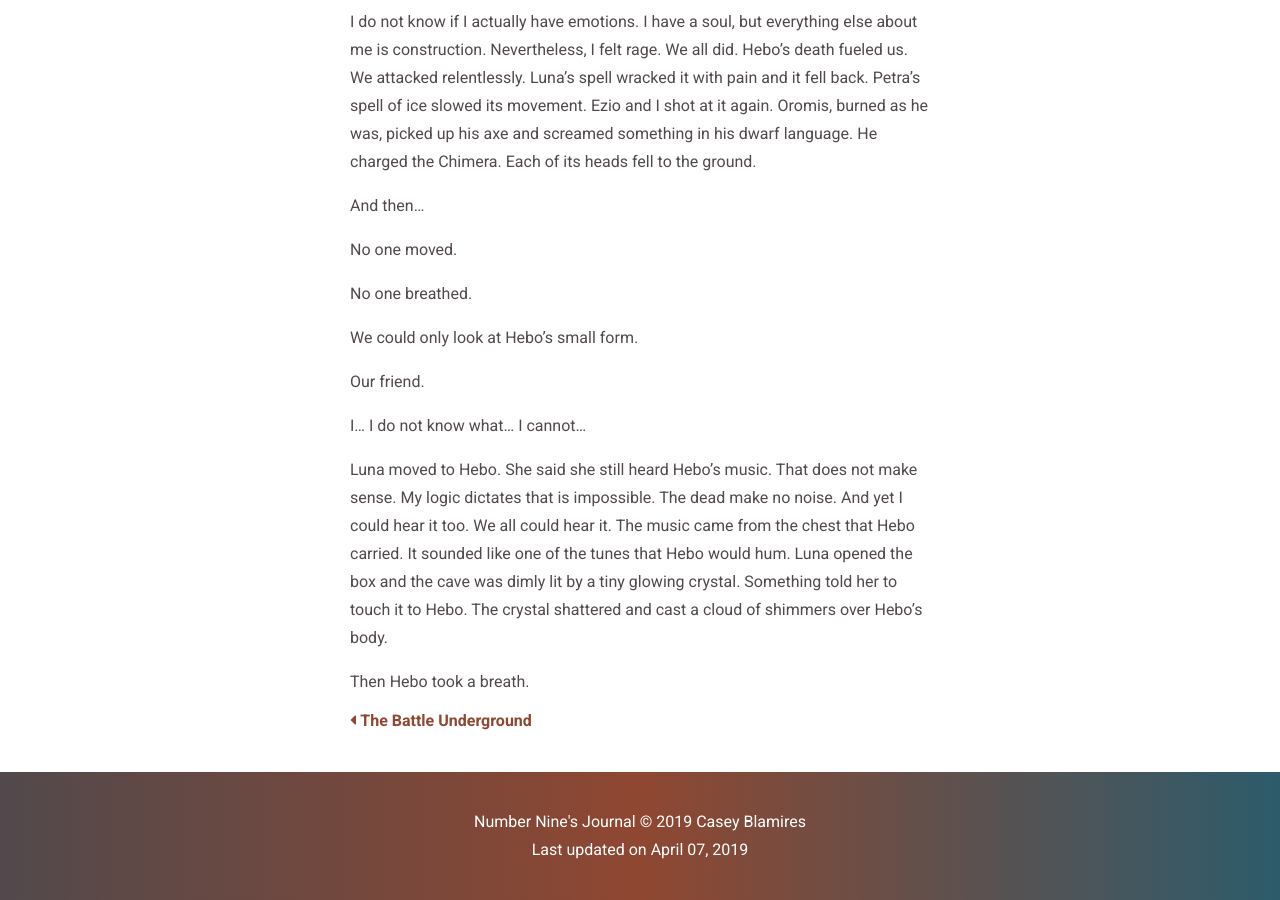
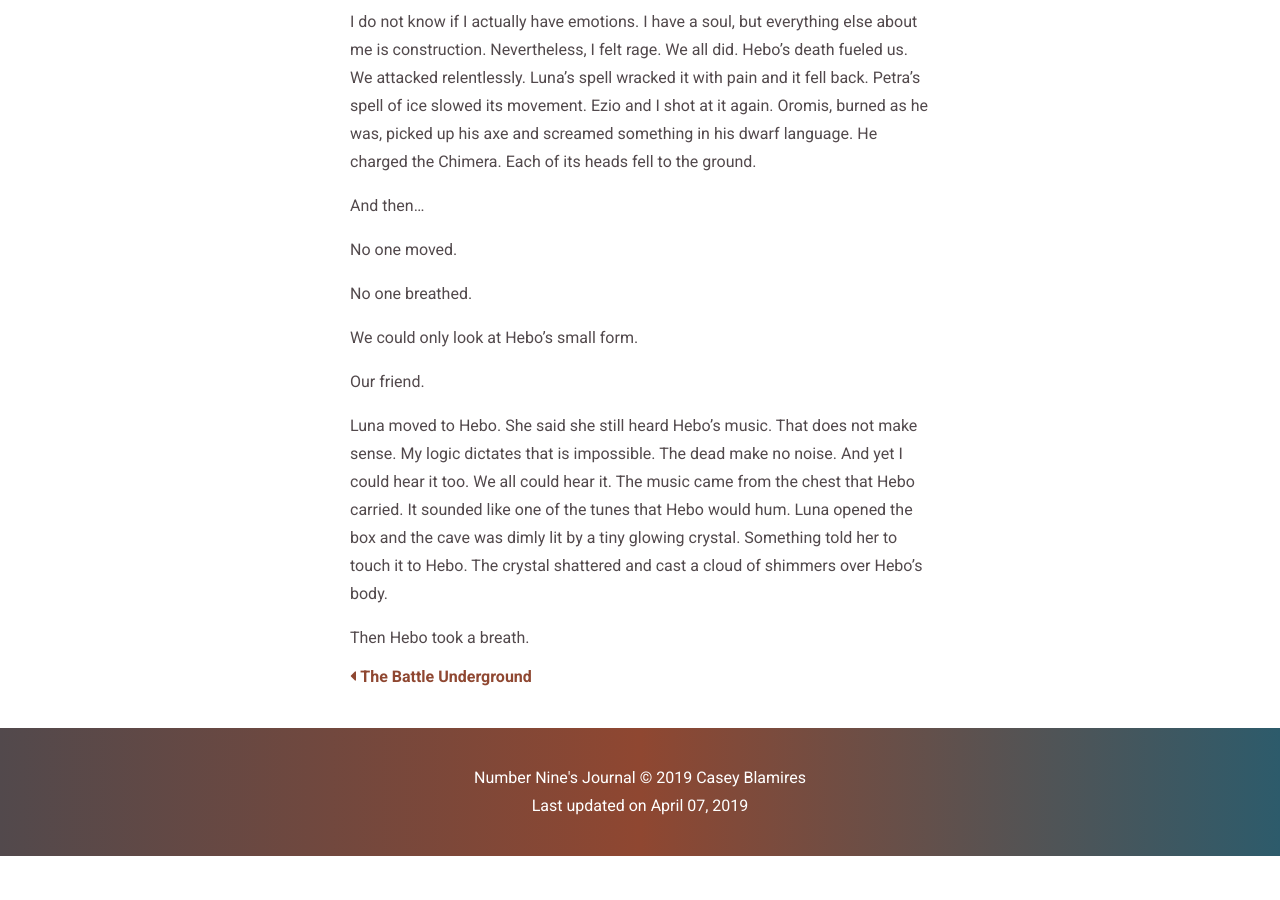
Before and after one commit to clblamires/ninesjournal, a Jekyll site: the page built from _posts/2019-04-07-fire-and-rage.md, in a window 1280 px wide and 900 px high, scrolled down 3098 px. Built offline with Jekyll 4.4.1, drawn with Linux system fonts in a browser that asks for light colours; after the commit the page ends 3954 px from its top, so only the background shows below that.

Commit message:
Update Post “2019-04-07-fire-and-rage”

```diff
--- a/_posts/2019-04-07-fire-and-rage.md
+++ b/_posts/2019-04-07-fire-and-rage.md
@@ -43,8 +43,6 @@ We could only look at Hebo’s small form.
 
 Our friend.
 
-I... I do not know what... I cannot...
-
 Luna moved to Hebo. She said she still heard Hebo’s music. That does not make sense. My logic dictates that is impossible. The dead make no noise. And yet I could hear it too. We all could hear it. The music came from the chest that Hebo carried. It sounded like one of the tunes that Hebo would hum. Luna opened the box and the cave was dimly lit by a tiny glowing crystal. Something told her to touch it to Hebo. The crystal shattered and cast a cloud of shimmers over Hebo’s body.
 
 Then Hebo took a breath.
```
